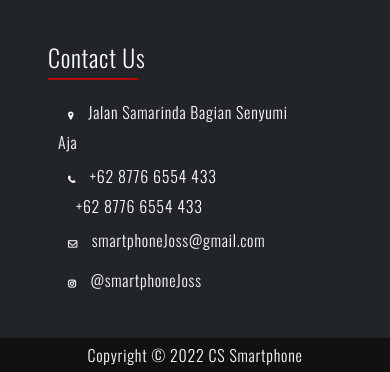
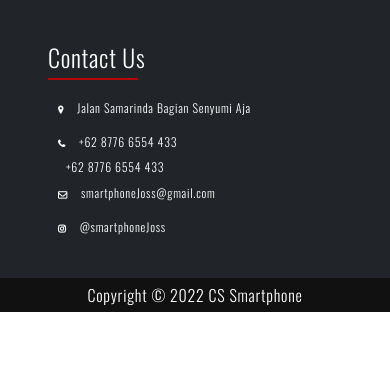
Before and after one commit to Anhar12/PA-WEB, a PHP site: page /index.php in a window 390 px wide. Shown: the part 3601-3973 px from the top of the page. After the commit the page ends 3913 px from the top, so only its background shows below. Run offline with PHP 8.4, Linux system fonts and the light colour scheme; data comes from the database, SQL or seed files in the repository; some libraries are stand-ins or nearby versions.

Commit message:
Update style_footer.css

```diff
--- a/style_footer.css
+++ b/style_footer.css
@@ -133,3 +133,14 @@ footer .container-footer .contact li a{
         width: 80%;
     }
 }
+@media (max-width: 415px){
+    footer .container-footer .contact li{
+        margin: 0;
+        margin-top: 5px;
+        margin-bottom: 5px;
+        font-size: 12px;
+    }
+    footer .container-footer .contact li a{
+        font-size: 12px;
+    }
+}
```
